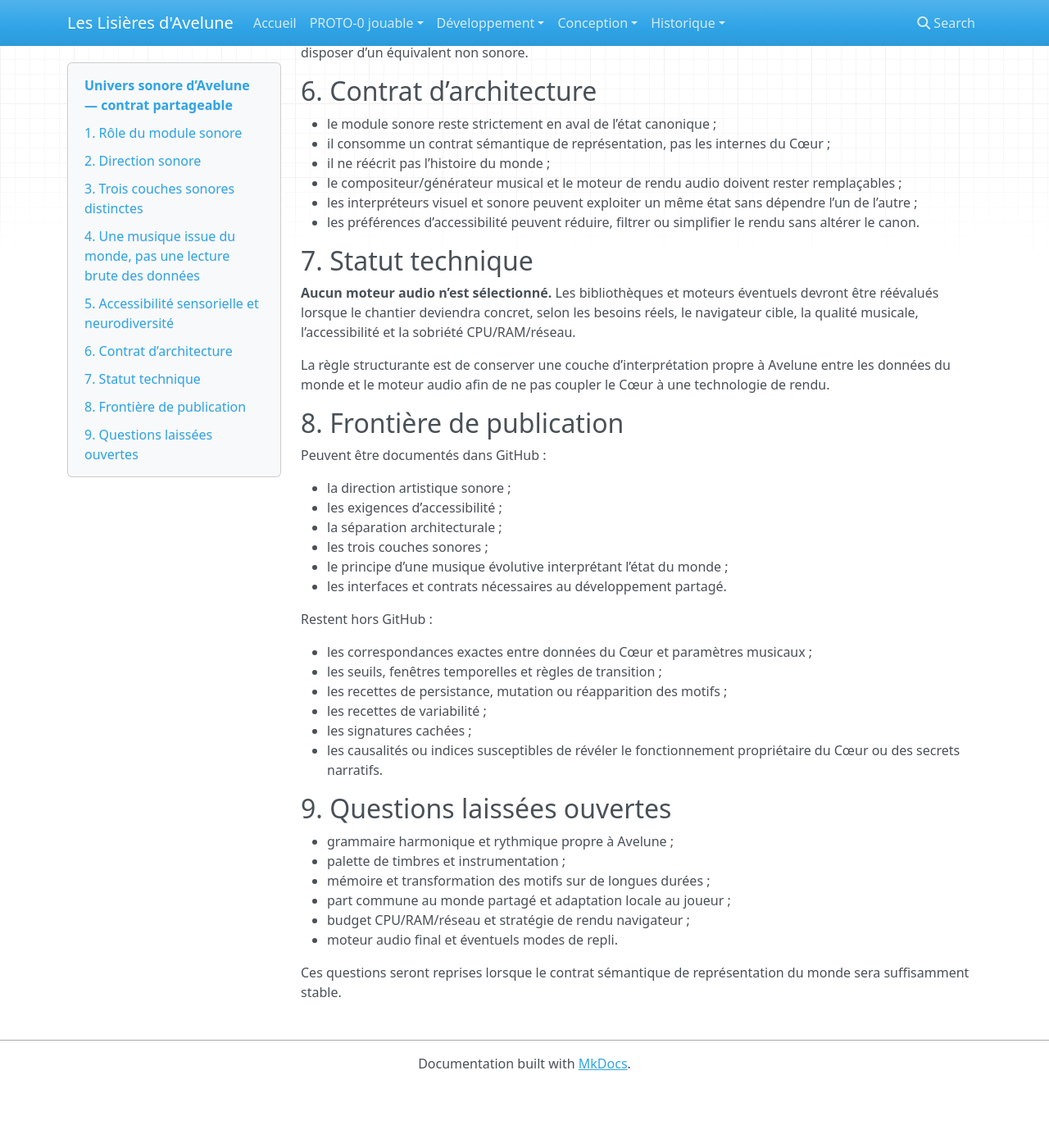
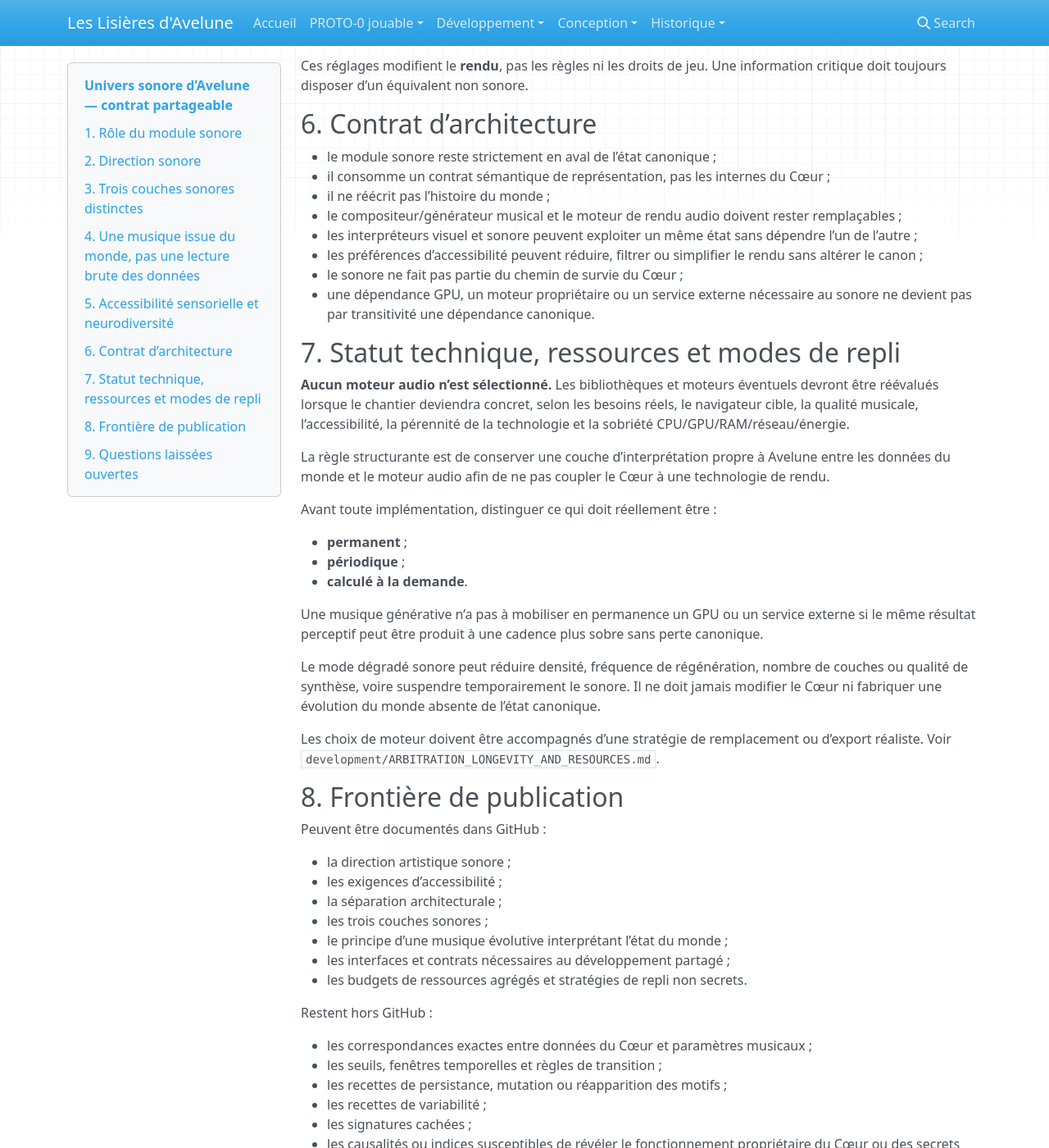
Before and after one commit to Abeliome-Officiel/les-lisieres-avelune, an MkDocs documentation site: the page built from docs/23_univers_sonore_contrat_public.md, in a window 1280 px wide and 1400 px high, scrolled down 2015 px. Shown: the whole window at 82% size. Built offline with MkDocs 1.6.1, drawn with Linux system fonts in a browser that asks for light colours; nearby versions of some CDN libraries; before the commit the page ends 3340 px from its top, so only the background shows below that; some of the changed text lies outside the part shown.

Commit message:
docs: align sound contract with longevity arbitration

````diff
--- a/docs/23_univers_sonore_contrat_public.md
+++ b/docs/23_univers_sonore_contrat_public.md
@@ -21,6 +21,8 @@ interpréteurs indépendants
 ```
 
 Le rendu sonore ne modifie jamais l’état canonique et ne renvoie aucune décision vers le Cœur.
+
+**Le Cœur doit continuer à vivre normalement si le module sonore est arrêté, remplacé ou indisponible.**
 
 ## 2. Direction sonore
 
@@ -80,13 +82,27 @@ Ces réglages modifient le **rendu**, pas les règles ni les droits de jeu. Une
 - il ne réécrit pas l’histoire du monde ;
 - le compositeur/générateur musical et le moteur de rendu audio doivent rester remplaçables ;
 - les interpréteurs visuel et sonore peuvent exploiter un même état sans dépendre l’un de l’autre ;
-- les préférences d’accessibilité peuvent réduire, filtrer ou simplifier le rendu sans altérer le canon.
+- les préférences d’accessibilité peuvent réduire, filtrer ou simplifier le rendu sans altérer le canon ;
+- le sonore ne fait pas partie du chemin de survie du Cœur ;
+- une dépendance GPU, un moteur propriétaire ou un service externe nécessaire au sonore ne devient pas par transitivité une dépendance canonique.
 
-## 7. Statut technique
+## 7. Statut technique, ressources et modes de repli
 
-**Aucun moteur audio n’est sélectionné.** Les bibliothèques et moteurs éventuels devront être réévalués lorsque le chantier deviendra concret, selon les besoins réels, le navigateur cible, la qualité musicale, l’accessibilité et la sobriété CPU/RAM/réseau.
+**Aucun moteur audio n’est sélectionné.** Les bibliothèques et moteurs éventuels devront être réévalués lorsque le chantier deviendra concret, selon les besoins réels, le navigateur cible, la qualité musicale, l’accessibilité, la pérennité de la technologie et la sobriété CPU/GPU/RAM/réseau/énergie.
 
 La règle structurante est de conserver une couche d’interprétation propre à Avelune entre les données du monde et le moteur audio afin de ne pas coupler le Cœur à une technologie de rendu.
+
+Avant toute implémentation, distinguer ce qui doit réellement être :
+
+- **permanent** ;
+- **périodique** ;
+- **calculé à la demande**.
+
+Une musique générative n’a pas à mobiliser en permanence un GPU ou un service externe si le même résultat perceptif peut être produit à une cadence plus sobre sans perte canonique.
+
+Le mode dégradé sonore peut réduire densité, fréquence de régénération, nombre de couches ou qualité de synthèse, voire suspendre temporairement le sonore. Il ne doit jamais modifier le Cœur ni fabriquer une évolution du monde absente de l’état canonique.
+
+Les choix de moteur doivent être accompagnés d’une stratégie de remplacement ou d’export réaliste. Voir `development/ARBITRATION_LONGEVITY_AND_RESOURCES.md`.
 
 ## 8. Frontière de publication
 
@@ -97,7 +113,8 @@ Peuvent être documentés dans GitHub :
 - la séparation architecturale ;
 - les trois couches sonores ;
 - le principe d’une musique évolutive interprétant l’état du monde ;
-- les interfaces et contrats nécessaires au développement partagé.
+- les interfaces et contrats nécessaires au développement partagé ;
+- les budgets de ressources agrégés et stratégies de repli non secrets.
 
 Restent hors GitHub :
 
@@ -114,7 +131,7 @@ Restent hors GitHub :
 - palette de timbres et instrumentation ;
 - mémoire et transformation des motifs sur de longues durées ;
 - part commune au monde partagé et adaptation locale au joueur ;
-- budget CPU/RAM/réseau et stratégie de rendu navigateur ;
-- moteur audio final et éventuels modes de repli.
+- budget CPU/GPU/RAM/réseau/énergie et stratégie de rendu navigateur ;
+- moteur audio final, pérennité de ses dépendances et modes de repli.
 
 Ces questions seront reprises lorsque le contrat sémantique de représentation du monde sera suffisamment stable.
````
